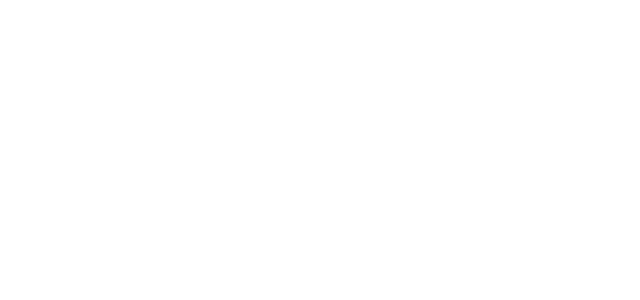
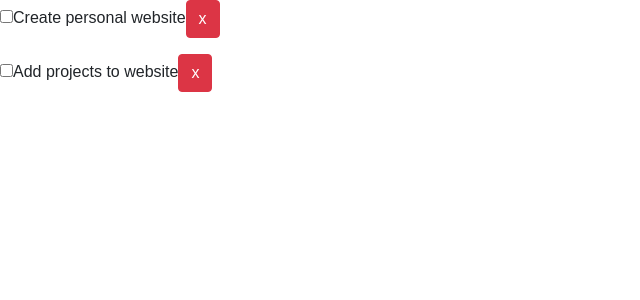
Before and after one commit to MikeADev/React-Todo-List, a React (Create React App) app: page / in a window 1280 px wide. Shown: the top 300 px of the page, without its empty margins (0-640 px from the left). Built offline with nearby package versions, Linux system fonts and the light colour scheme.

Commit message:
Created Todos & TodoItem components, Set App state

```diff
--- a/public/index.html
+++ b/public/index.html
@@ -11,10 +11,14 @@
     />
     <link rel="apple-touch-icon" href="%PUBLIC_URL%/logo192.png" />
     <link rel="manifest" href="%PUBLIC_URL%/manifest.json" />
+    <link rel="stylesheet" href="https://stackpath.bootstrapcdn.com/bootstrap/4.3.1/css/bootstrap.min.css" integrity="sha384-ggOyR0iXCbMQv3Xipma34MD+dH/1fQ784/j6cY/iJTQUOhcWr7x9JvoRxT2MZw1T" crossorigin="anonymous">
     <title>React App</title>
   </head>
   <body>
     <noscript>You need to enable JavaScript to run this app.</noscript>
     <div id="root"></div>
+    <script src="https://code.jquery.com/jquery-3.3.1.slim.min.js" integrity="sha384-q8i/X+965DzO0rT7abK41JStQIAqVgRVzpbzo5smXKp4YfRvH+8abtTE1Pi6jizo" crossorigin="anonymous"></script>
+    <script src="https://cdnjs.cloudflare.com/ajax/libs/popper.js/1.14.7/umd/popper.min.js" integrity="sha384-UO2eT0CpHqdSJQ6hJty5KVphtPhzWj9WO1clHTMGa3JDZwrnQq4sF86dIHNDz0W1" crossorigin="anonymous"></script>
+    <script src="https://stackpath.bootstrapcdn.com/bootstrap/4.3.1/js/bootstrap.min.js" integrity="sha384-JjSmVgyd0p3pXB1rRibZUAYoIIy6OrQ6VrjIEaFf/nJGzIxFDsf4x0xIM+B07jRM" crossorigin="anonymous"></script>
   </body>
 </html>
--- a/src/App.js
+++ b/src/App.js
@@ -1,12 +1,39 @@
 import React from 'react';
 import './App.css';
+import Todos from './components/Todos';
 
-function App() {
-  return (
-    <div className="App">
+class App extends React.Component {
+  state = {
+    todos: [
+      {
+        id: 1,
+        title: 'Create personal website',
+        completed: false
+      },
+      {
+        id: 2,
+        title: 'Add projects to website',
+        completed: false
+      },
+    ]
+  }
 
-    </div>
-  );
+  markComplete = (id) => {
+    this.setState({todos: this.state.todos.map(todo => {
+      if (todo.id === id){
+        todo.completed = !todo.completed
+      }
+      return todo;
+    })});
+  }
+
+  render() {
+    return (
+      <div className="App">
+        <Todos todos={this.state.todos} markComplete={this.markComplete}/>
+      </div>
+    );
+  }
 }
 
 export default App;
--- /dev/null
+++ b/src/components/TodoItem.js
@@ -0,0 +1,30 @@
+import React from 'react';
+import PropTypes from 'prop-types';
+
+export class TodoItem extends React.Component {
+    getStyle = () => {
+        return {
+            textDecoration: this.props.todo.completed ?
+            'line-through' : 'none'
+        }
+    }
+
+    render() {
+        const { id, title } = this.props.todo;
+        return (
+            <div style={this.getStyle()}>
+                <p>
+                    <input type="checkbox" onChange={this.props.markComplete.bind(this, id)}></input>
+                    {title}
+                    <button type="button" class="btn btn-danger">x</button>
+                </p>
+            </div>
+        )
+    }
+}
+
+TodoItem.propTypes = {
+    todo: PropTypes.object.isRequired
+}
+
+export default TodoItem;
--- /dev/null
+++ b/src/components/Todos.js
@@ -0,0 +1,17 @@
+import React from 'react';
+import TodoItem from './TodoItem';
+import PropTypes from 'prop-types';
+
+class Todos extends React.Component {
+  render() {
+    return this.props.todos.map((todo) => (
+        <TodoItem key={todo.id} todo={todo} markComplete={this.props.markComplete}/>
+    ));
+  }
+}
+
+Todos.propTypes = {
+    todos: PropTypes.array.isRequired
+}
+
+export default Todos;
```
